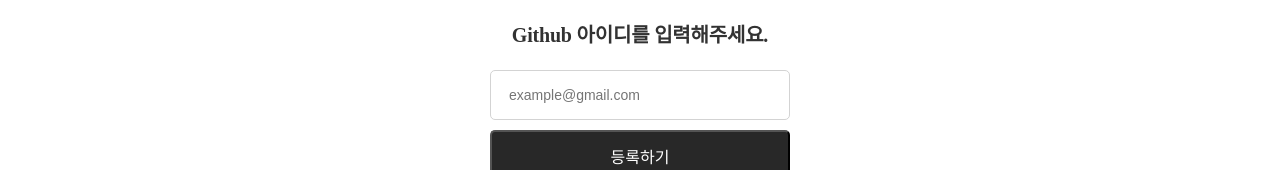
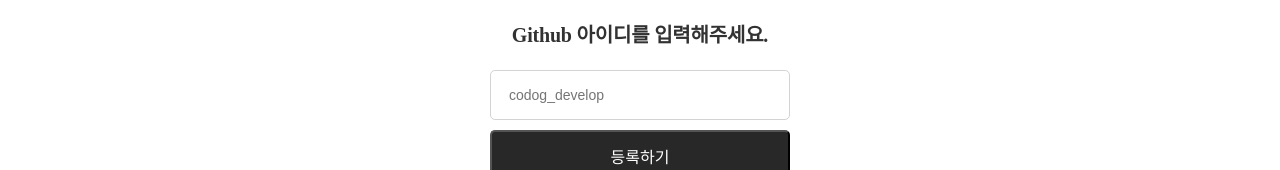
Before and after one commit to firstcommit23/codog-front, a Next.js app: page /intro/step1 in a window 1280 px wide. Shown: the part 296-466 px from the top of the page. Built offline with nearby package versions, Linux system fonts and the light colour scheme; sample sign-in values are in the browser's storage; what emotion-reset would draw is missing.

Commit message:
[feat] 카카오 로그인 및 Github Id Check 구현중

```diff
--- a/apis/api.ts
+++ b/apis/api.ts
@@ -4,9 +4,6 @@ export const getUserProfile = () => {
   Instance.get('/users/profile').then((res) => res.data.data || []);
 };
 
-export const getTest = () => {
-  Instance.get('/test.json').then((res) => {
-    console.log(res.data.response);
-    return res.data.response || { email: '', name: '', github: '' };
-  });
+export const postSiginupGithubid = (githubId: string) => {
+  return Instance.post('/users/sign-up/github-id', { githubId }).then((res) => res.data.response);
 };
--- a/apis/instance.ts
+++ b/apis/instance.ts
@@ -1,15 +1,14 @@
 import axios, { AxiosInstance } from 'axios';
 
 const Instance: AxiosInstance = axios.create({
-  baseURL: 'http://localhost:3000/',
+  baseURL: 'http://localhost:8080/',
 });
 
 Instance.interceptors.request.use(
   (config) => {
-    const token = localStorage.getItem('token');
+    const token = localStorage.getItem('accessToken');
     config.headers = {
       ...config.headers,
-      'Content-Type': 'application/x-www-form-urlencoded',
       Authorization: token ? `Bearer ${token}` : '',
     };
     return Promise.resolve(config);
--- a/components/states.ts
+++ b/components/states.ts
@@ -5,6 +5,7 @@ const userState = atom({
   default: {
     email: '',
     nickname: '',
+    githubId: '',
   },
 });
 
--- /dev/null
+++ b/hooks/query/useSignupMutation.ts
@@ -0,0 +1,8 @@
+import { useMutation, UseMutationOptions } from '@tanstack/react-query';
+import { postSiginupGithubid } from '@/apis/api';
+
+export const useCheckGithubIdMutation = (options?: UseMutationOptions<any, Error, String>) => {
+  return useMutation<any, Error, string>((githubId: string) => postSiginupGithubid(githubId), {
+    ...options,
+  });
+};
--- a/pages/intro/step1.tsx
+++ b/pages/intro/step1.tsx
@@ -1,17 +1,47 @@
+import { useEffect, useState } from 'react';
+import { NextPage } from 'next';
+import axios from 'axios';
 import { useRouter } from 'next/router';
 import { useRecoilState } from 'recoil';
 import styled from '@emotion/styled';
+import { useCheckGithubIdMutation } from '@/hooks/query/useSignupMutation';
 import { userState } from '@/components/states';
 import DefaultLayout from '@/components/Layout/DefaultLayout';
 
-const IntroStep1 = () => {
+const IntroStep1: NextPage<{ accessToken: string }> = ({ accessToken }) => {
   const router = useRouter();
   const [user, setUser] = useRecoilState(userState);
+  const checkGithubIdMutation = useCheckGithubIdMutation();
+  const [githubId, setGithubId] = useState(user.githubId);
+  const [githubIdError, setGithubIdError] = useState('');
+
+  //FIXME: 리팩토링 필요
+  useEffect(() => {
+    if (accessToken) {
+      localStorage.setItem('accessToken', accessToken);
+    }
+
+    if (!localStorage.getItem('accessToken')) {
+      alert('비정상적인 접근 입니다!');
+      router.push('/login');
+    }
+  }, []);
 
   const handleChange = (e: React.ChangeEvent<HTMLInputElement | HTMLTextAreaElement>) => {
-    setUser({
-      ...user,
-      [e.target.name]: e.target.value,
+    setGithubId(e.target.value);
+    setGithubIdError('');
+  };
+
+  const handleSubmit = () => {
+    checkGithubIdMutation.mutateAsync(githubId, {
+      onSuccess: () => {
+        setUser({ ...user, githubId });
+        router.push('/intro/step2');
+      },
+      onError: (error: any) => {
+        const message = error?.response.data.error.message || '';
+        setGithubIdError(message);
+      },
     });
   };
 
@@ -19,8 +49,16 @@ const IntroStep1 = () => {
     <DefaultLayout>
       <CoDogImage />
       <ContentMessage>Github 아이디를 입력해주세요.</ContentMessage>
-      <InputText type="text" name="email" onChange={handleChange} placeholder="example@gmail.com" />
-      <ButtonSubmit onClick={() => router.push('/intro/step2')}>등록하기</ButtonSubmit>
+      {githubIdError && <ErrorMessage>{githubIdError}</ErrorMessage>}
+      <InputText
+        type="text"
+        name="githubId"
+        onChange={handleChange}
+        placeholder="codog_develop"
+        value={githubId}
+        className={githubIdError && 'error'}
+      />
+      <ButtonSubmit onClick={handleSubmit}>등록하기</ButtonSubmit>
       <StepNavigation>
         <span className="active"></span>
         <span></span>
@@ -29,6 +67,29 @@ const IntroStep1 = () => {
     </DefaultLayout>
   );
 };
+
+export async function getServerSideProps(context: any) {
+  const { code } = context.query;
+  let response = '';
+  try {
+    if (code) {
+      const res = await axios.get(
+        `http://localhost:8080/users/sign-in/kakao/callback?code=${code}`
+      );
+
+      const { accessToken, refreshToken, isNewUser } = res.data.response;
+      if (!isNewUser) {
+        return [
+          {
+            destination: '/',
+          },
+        ];
+      }
+      response = accessToken;
+    }
+  } catch (e: any) {}
+  return { props: { accessToken: response } };
+}
 
 const CoDogImage = styled.div`
   background: url('/images/codog.png');
@@ -58,6 +119,45 @@ const InputText = styled.input`
   font-size: 14px;
   font-weight: 300;
   line-height: 17px;
+
+  &.error {
+    border: 1px solid #e0b6b6;
+    background: #fff6f6;
+  }
+`;
+
+const ErrorMessage = styled.div`
+  position: relative;
+  width: 15rem;
+  height: 2rem;
+  padding-top: 0.8rem;
+  background: #fff6f6;
+  border: #e8c8c8 solid 1px;
+  border-radius: 6rem;
+  text-align: center;
+  font-weight: 600;
+  line-height: 2.1rem;
+
+  &:after {
+    position: absolute;
+    top: 3.5rem;
+    left: 7.4rem;
+    content: '';
+    border-color: #e8c8c8 transparent;
+    border-style: solid;
+    border-width: 17px 7px 0px 7px;
+    z-index: 1;
+  }
+  &:before {
+    position: absolute;
+    top: 3.6rem;
+    left: 7.4rem;
+    content: '';
+    border-color: #e8c8c8 transparent;
+    border-style: solid;
+    border-width: 19px 8px 0px 8px;
+    z-index: 0;
+  }
 `;
 
 const ButtonSubmit = styled.button`
```
Also changed, not shown: hooks/query/useTestQuery.ts (deleted, +0 -14 lines), pages/login.tsx (+5 -5 lines), .eslintrc.js.
